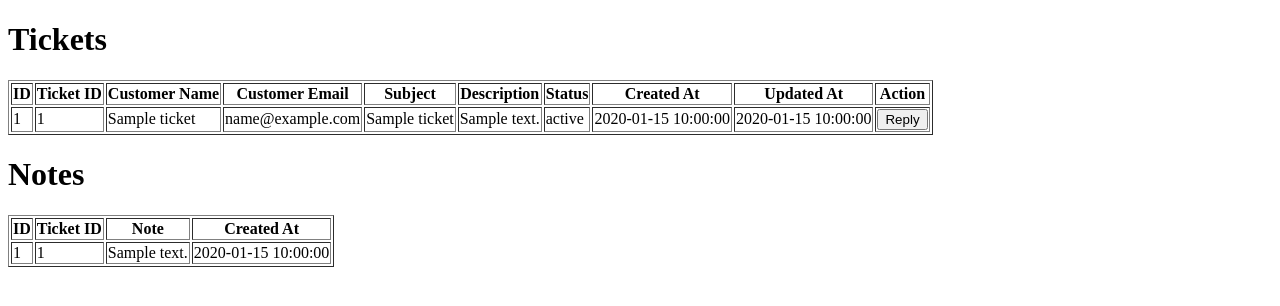
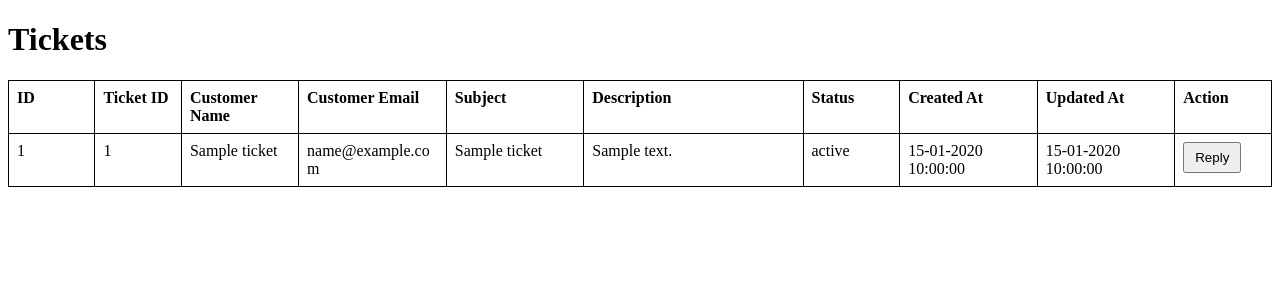
Before and after one commit to Hari1369/crm-system, a FastAPI app: page /tickets in a window 1280 px wide. Shown: the top 306 px of the page. Run offline with FastAPI, Linux system fonts and the light colour scheme; tables that the repository leaves empty hold one stand-in row (values such as "Sample post").

Commit message:
added with tickets logic

```diff
--- a/app/main.py
+++ b/app/main.py
@@ -26,26 +26,22 @@ def home():
         print("Database is NOT configured")
     return "OK"
 
-@app.get("/register", response_class=HTMLResponse)
+@app.get("/register_ticket", response_class=HTMLResponse)
 def register_page(request: Request):
     return templates.TemplateResponse(request, "register.html", {"request": request})
 
 @app.post("/register")
 def register_ticket(request: Request, customer_name: str = Form(), customer_email: str = Form(), subject: str = Form(), description: str = Form()):
     ticket = Ticket_User(customer_name=customer_name, customer_email=customer_email, subject=subject, description=description)
-
-    print("Customer Name    :", ticket.customer_name)
-    print("Customer Email   :", ticket.customer_email)
-    print("Subject          :", ticket.subject)
-    print("Description      :", ticket.description)
-
+    # print("Customer Name    :", ticket.customer_name)
+    # print("Customer Email   :", ticket.customer_email)
+    # print("Subject          :", ticket.subject)
+    # print("Description      :", ticket.description)
     last_ticket = db.query(Ticket).order_by(Ticket.id.desc()).first()
-
     if last_ticket:
         next_number = last_ticket.id + 1
     else:
         next_number = 1
-
     ticket_id = f"TKT-{next_number:03d}"
     new_ticket = Ticket(
         ticket_id=ticket_id,
@@ -54,18 +50,16 @@ def register_ticket(request: Request, customer_name: str = Form(), customer_emai
         subject=ticket.subject,
         description=ticket.description,
         status="Open",
-        created_at=current_time,
-        updated_at=current_time
+        created_at=current_time
     )
 
     db.add(new_ticket)
     db.commit()
     db.refresh(new_ticket)
 
-    print("Ticket inserted successfully!")
-    print("Ticket ID:", new_ticket.ticket_id)
+    # print("Ticket inserted successfully!")
+    # print("Ticket ID:", new_ticket.ticket_id)
 
-    # return "Ticket created successfully"
     return templates.TemplateResponse(
         request,
         "register.html",
@@ -76,23 +70,10 @@ def register_ticket(request: Request, customer_name: str = Form(), customer_emai
         }
     )
 
-# @app.post("/register")
-# def register_ticket(customer_name: str = Form(), customer_email: str = Form(), subject: str = Form(), description: str = Form()):
-#     print("Customer Name:", customer_name)
-#     print("Customer Email:", customer_email)
-#     print("Subject:", subject)
-#     print("Description:", description)
-#     return "Data Received"
-
-
 @app.get("/tickets", response_class=HTMLResponse)
 def tickets_page(request: Request):
     tickets_data, notes_data = tables_data()
     return templates.TemplateResponse(request,"tickets.html",{"request": request, "tickets": tickets_data, "notes": notes_data})
-
-
-
-
 
 def tables_data():
     tickets = db.query(Ticket).all()
@@ -110,8 +91,12 @@ def tables_data():
             subject = i.subject
             description = i.description
             status = i.status
-            created_at = i.created_at
-            updated_at = i.updated_at
+            created_at = i.created_at.strftime("%d-%m-%Y %H:%M:%S")
+            # updated_at = i.updated_at.strftime("%d-%m-%Y %H:%M:%S")
+            if i.updated_at:
+                updated_at = i.updated_at.strftime("%d-%m-%Y %H:%M:%S")
+            else:
+                updated_at = "Action Required"
 
             if id_1 and ticket_id and customer_name and customer_email and subject and description and status:
                 tickets_data.append({
@@ -132,7 +117,8 @@ def tables_data():
             id_2 = i.id
             ticket_id = i.ticket_id
             note_text = i.note_text
-            created_at = i.created_at
+            created_at = i.created_at.strftime("%d-%m-%Y %H:%M:%S")
+
 
             if id_2 and ticket_id and note_text:
                 notes_data.append({
@@ -151,3 +137,13 @@ def tables_data():
 
 
 db.close()
+
+
+
+# @app.post("/register")
+# def register_ticket(customer_name: str = Form(), customer_email: str = Form(), subject: str = Form(), description: str = Form()):
+#     print("Customer Name:", customer_name)
+#     print("Customer Email:", customer_email)
+#     print("Subject:", subject)
+#     print("Description:", description)
+#     return "Data Received"
--- a/app/models.py
+++ b/app/models.py
@@ -13,7 +13,7 @@ class Ticket(Base):
     description = Column(Text, nullable=False)
     status = Column(String(20), nullable=False, default="Open")
     created_at = Column(DateTime, nullable=False)
-    updated_at = Column(DateTime, nullable=False)
+    updated_at = Column(DateTime, nullable=True)
 
 
 class Note(Base):
--- a/app/templates/tickets.html
+++ b/app/templates/tickets.html
@@ -22,23 +22,96 @@
             margin: 100px auto;
             border: 1px solid black;
         }
+
+        .table-container {
+            width: 100%;
+            overflow-x: auto;
+        }
+
+        table {
+            width: 100%;
+            border-collapse: collapse;
+            table-layout: fixed;
+        }
+
+        th,
+        td {
+            border: 1px solid black;
+            padding: 8px;
+            text-align: left;
+            vertical-align: top;
+            overflow-wrap: break-word;
+            word-wrap: break-word;
+        }
+
+        /* Ticket table column widths */
+        .ticket-id {
+            width: 7%;
+        }
+
+        .customer-name {
+            width: 10%;
+        }
+
+        .customer-email {
+            width: 13%;
+        }
+
+        .subject {
+            width: 12%;
+        }
+
+        .description {
+            width: 20%;
+        }
+
+        .status {
+            width: 8%;
+        }
+
+        .date {
+            width: 12%;
+        }
+
+        .action {
+            width: 8%;
+        }
+
+        /* Notes table */
+        .note-ticket-id {
+            width: 15%;
+        }
+
+        .note-text {
+            width: 55%;
+        }
+
+        .note-date {
+            width: 20%;
+        }
+
+        button {
+            padding: 6px 10px;
+            cursor: pointer;
+        }
     </style>
 </head>
 <body>
     <h1>Tickets</h1>
-    <table border="1">
+    <div class="table-container">
+        <table>
             <thead>
                 <tr>
-                <th>ID</th>
-                <th>Ticket ID</th>
-                <th>Customer Name</th>
-                <th>Customer Email</th>
-                <th>Subject</th>
-                <th>Description</th>
-                <th>Status</th>
-                <th>Created At</th>
-                <th>Updated At</th>
-                <th>Action</th>
+                    <th class="ticket-id">ID</th>
+                    <th class="ticket-id">Ticket ID</th>
+                    <th class="customer-name">Customer Name</th>
+                    <th class="customer-email">Customer Email</th>
+                    <th class="subject">Subject</th>
+                    <th class="description">Description</th>
+                    <th class="status">Status</th>
+                    <th class="date">Created At</th>
+                    <th class="date">Updated At</th>
+                    <th class="action">Action</th>
                 </tr>
             </thead>
             <tbody>
@@ -52,8 +125,13 @@
                     <td>{{ ticket.description }}</td>
                     <td>{{ ticket.status }}</td>
                     <td>{{ ticket.created_at }}</td>
-                <td>{{ ticket.updated_at }}</td>
-
+                    <td>
+                        {% if ticket.updated_at == "Action Required" %}
+                            <span style="color: red;">Action Required!</span>
+                        {% else %}
+                            {{ ticket.updated_at }}
+                        {% endif %}
+                    </td>
                     <td>
                         <button onclick="reply_data('{{ ticket.ticket_id }}')">
                             Reply
@@ -63,14 +141,18 @@
                 {% endfor %}
             </tbody>
         </table>
-    <h1>Notes</h1>
-    <table border="1">
+    </div>
+
+
+    <!-- <h1>Notes</h1>
+    <div class="table-container">
+        <table>
             <thead>
                 <tr>
                     <th>ID</th>
-                <th>Ticket ID</th>
-                <th>Note</th>
-                <th>Created At</th>
+                    <th class="note-ticket-id">Ticket ID</th>
+                    <th class="note-text">Note</th>
+                    <th class="note-date">Created At</th>
                 </tr>
             </thead>
             <tbody>
@@ -83,7 +165,8 @@
                 </tr>
                 {% endfor %}
             </tbody>
-    </table>
+        </table> -->
+    </div>
     <div id="reply_modal">
         <div id="reply_box">
             <h2>Reply to Ticket</h2>
```
Lines whose indentation alone changed are shown as unchanged.
